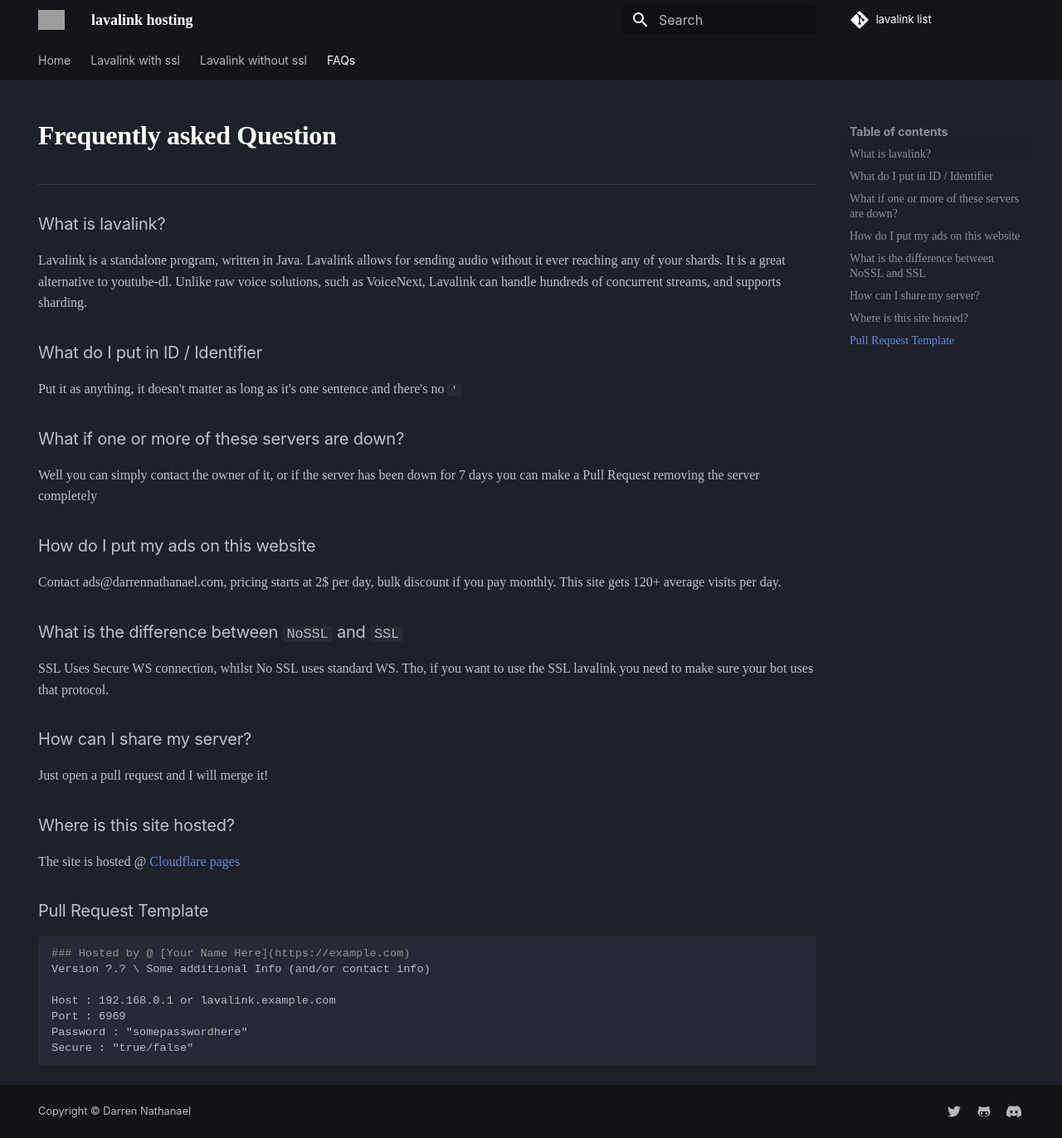
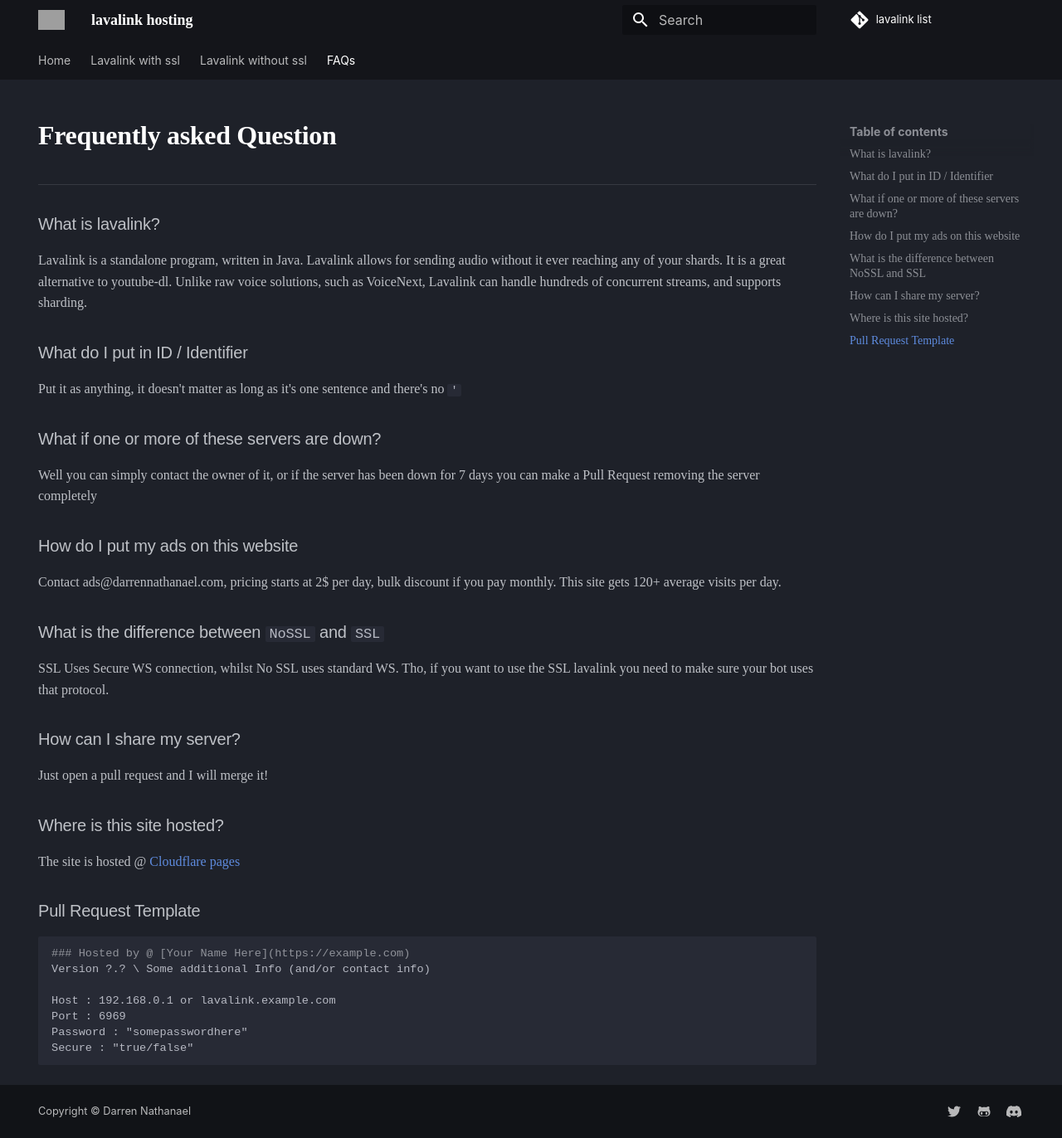
Before and after one commit to DarrenOfficial/lavalink-list, an MkDocs documentation site: the page built from docs/FAQ/frequently-asked-questions.md, in a window 1280 px wide and 1372 px high. Shown: the whole window at 83% size. Built offline with MkDocs 1.6.1 and Material for MkDocs 9.7.7, drawn with Linux system fonts in a browser that asks for light colours; some web fonts are replaced; comment, search, counter and statistics services are not loaded; a style sheet for code colours, icons or effects is not loaded; grey boxes are pictures that could not be loaded.

Commit message:
Fixes Gecko Renderingine not rendering properly

```diff
--- a/overrides/main.html
+++ b/overrides/main.html
@@ -16,13 +16,29 @@
  html {
      --md-text-font: "Gotham SSm A", "Gotham SSm B", -apple-system Helvetica, Arial, sans-serif, "Apple Color Emoji", "Segoe UI Emoji", "Segoe UI Symbol", "Noto Color Emoji";
      --md-code-font: 'JetBrains Mono', monospace;
-     --md-tabs__link
+}
+ body {
+     margin-bottom: 10px;
+     text-rendering: auto;
 }
  p {
      font-family: "Gotham SSm A", "Gotham SSm B";
 }
  .md-ellipsis {
      font-family: "Gotham SSm A", "Gotham SSm B";
+}
+h1,
+h2,
+h3,
+h4,
+h5,
+h6 {
+  font-family:"Gotham SSm A", "Gotham SSm B", -apple-system Helvetica, Arial, sans-serif, "Apple Color Emoji", "Segoe UI Emoji", "Segoe UI Symbol", "Noto Color Emoji";
+  line-height:1.1;
+  font-weight:700;
+}
+h4 {
+  font-size:21px
 }
  md-header__topic {
      font-family: "Gotham SSm A", "Gotham SSm B";
```
